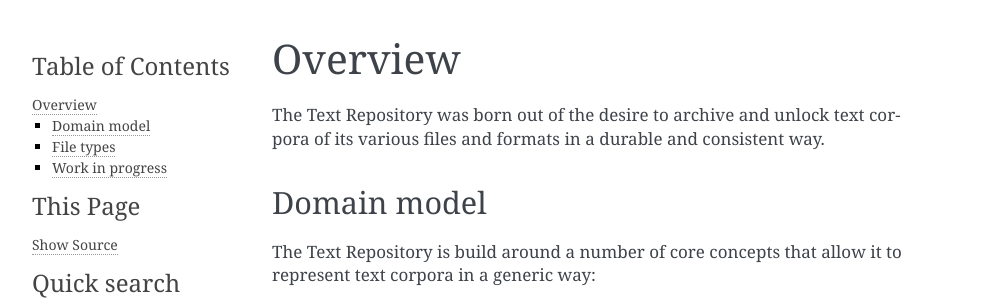
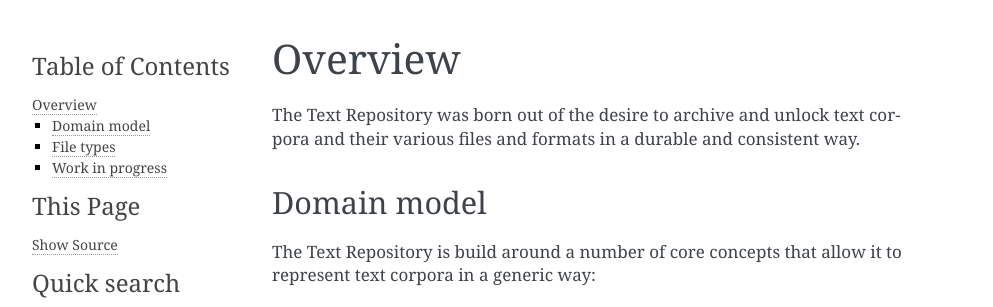
Before and after one commit to knaw-huc/textrepo, a Sphinx documentation site: the page built from docs/overview.rst, in a window 1280 px wide. Shown: the top 307 px of the page, without its empty margins (148-1141 px from the left). Built offline with Sphinx 7.4.7, drawn with Linux system fonts in a browser that asks for light colours.

Commit message:
Correct overview.rst

```diff
--- a/docs/overview.rst
+++ b/docs/overview.rst
@@ -3,7 +3,7 @@
 Overview
 ========
 
-The |tr| was born out of the desire to archive and unlock text corpora of its various files and formats in a durable and consistent way.
+The |tr| was born out of the desire to archive and unlock text corpora and their various files and formats in a durable and consistent way.
 
 Domain model
 ************
```
